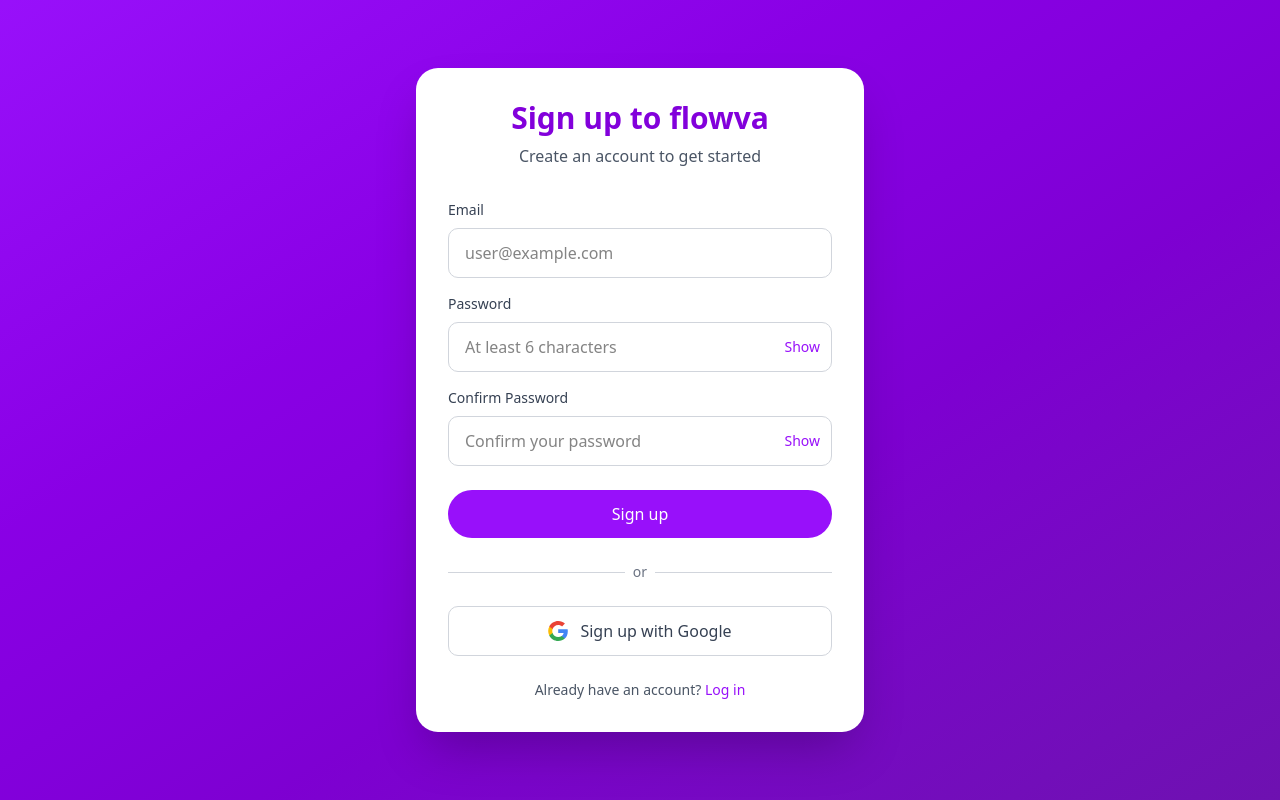
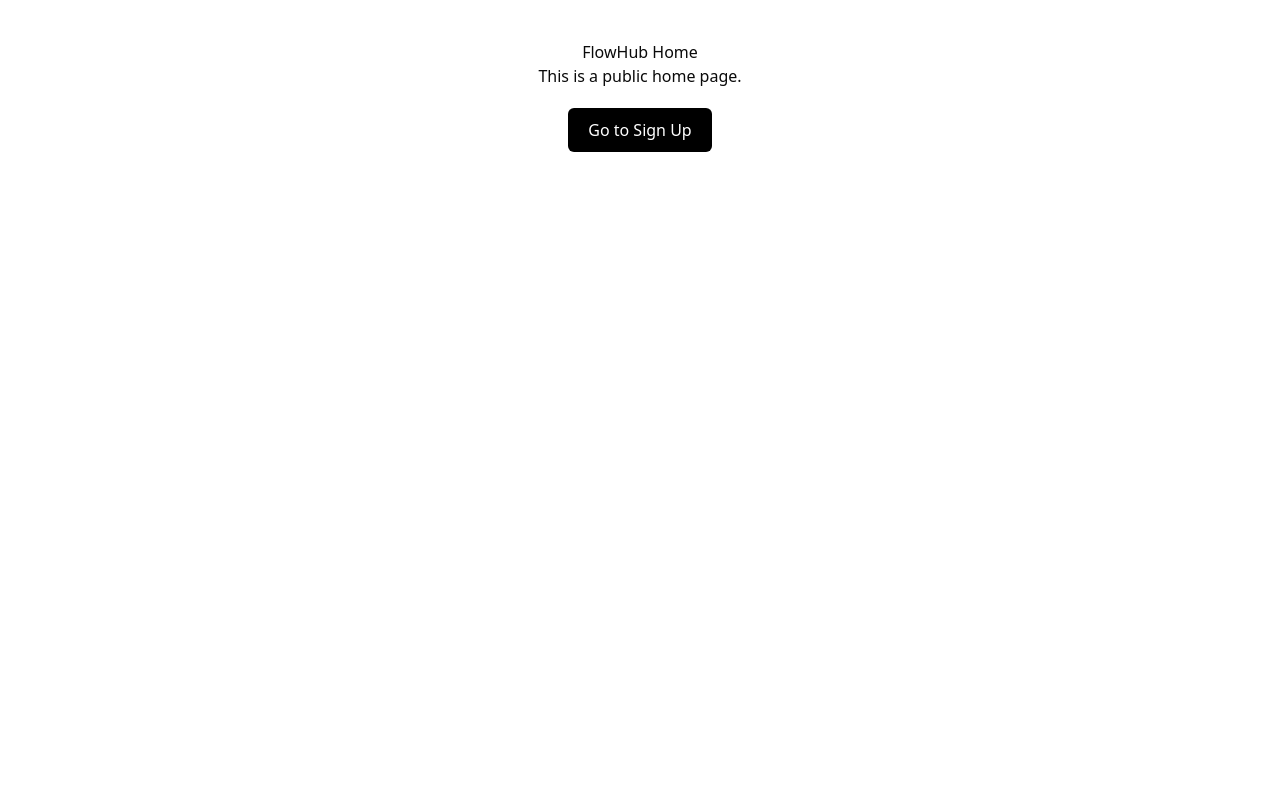
Before and after one commit to Emmy2gud/flowhub, a React (Vite) app: page / in a window 1280 px wide. Before the commit this address led to /signup. Built offline with nearby package versions, Linux system fonts and the light colour scheme.

Commit message:
worked on the route

```diff
--- a/src/App.tsx
+++ b/src/App.tsx
@@ -1,5 +1,5 @@
 
-  import { BrowserRouter, Routes, Route, Navigate } from "react-router-dom";
+  import { BrowserRouter, Routes, Route} from "react-router-dom";
 import "./App.css";
 
 
@@ -9,6 +9,7 @@
 import SignupForm from "./pages/auth/SignupForm";
 import { AppContext } from "./Context/AppContext";
 import { useContext } from "react";
+import Home from "./pages/Home";
 
 
 function App() {
@@ -19,24 +20,25 @@
 
 
 <BrowserRouter>
+  <div className="App">
     <Routes>
-        <Route
-          path="/"
-          element={
-            user ? <Navigate to="/dashboard" replace /> : <Navigate to="/signup" replace />
-          }
-        />
+
+
+      <Route path="/" element={<Home/>} />
 
       <Route path="/login" element={<LoginForm />} />
       <Route path="/signup" element={<SignupForm />} />
 
+      {/* Dashboard routes */}
       <Route path="/dashboard" element={<DashBoardLayout />}>
         <Route
           index
-            element={user ? <DashBoard /> : <Navigate to="/login" replace />}
+          element={user ? <DashBoard /> : <SignupForm />}
         />
       </Route>
+
     </Routes>
+  </div>
 </BrowserRouter>
 
 
--- /dev/null
+++ b/src/pages/Home.tsx
@@ -0,0 +1,25 @@
+import { Link } from "react-router-dom";
+
+export default function Home() {
+  return (
+    <div style={{ padding: "40px", textAlign: "center" }}>
+      <h1>FlowHub Home</h1>
+      <p>This is a public home page.</p>
+
+      <Link
+        to="/signup"
+        style={{
+          display: "inline-block",
+          marginTop: "20px",
+          padding: "10px 20px",
+          background: "#000",
+          color: "#fff",
+          textDecoration: "none",
+          borderRadius: "6px",
+        }}
+      >
+        Go to Sign Up
+      </Link>
+    </div>
+  );
+}
```
Lines whose indentation alone changed are shown as unchanged.
